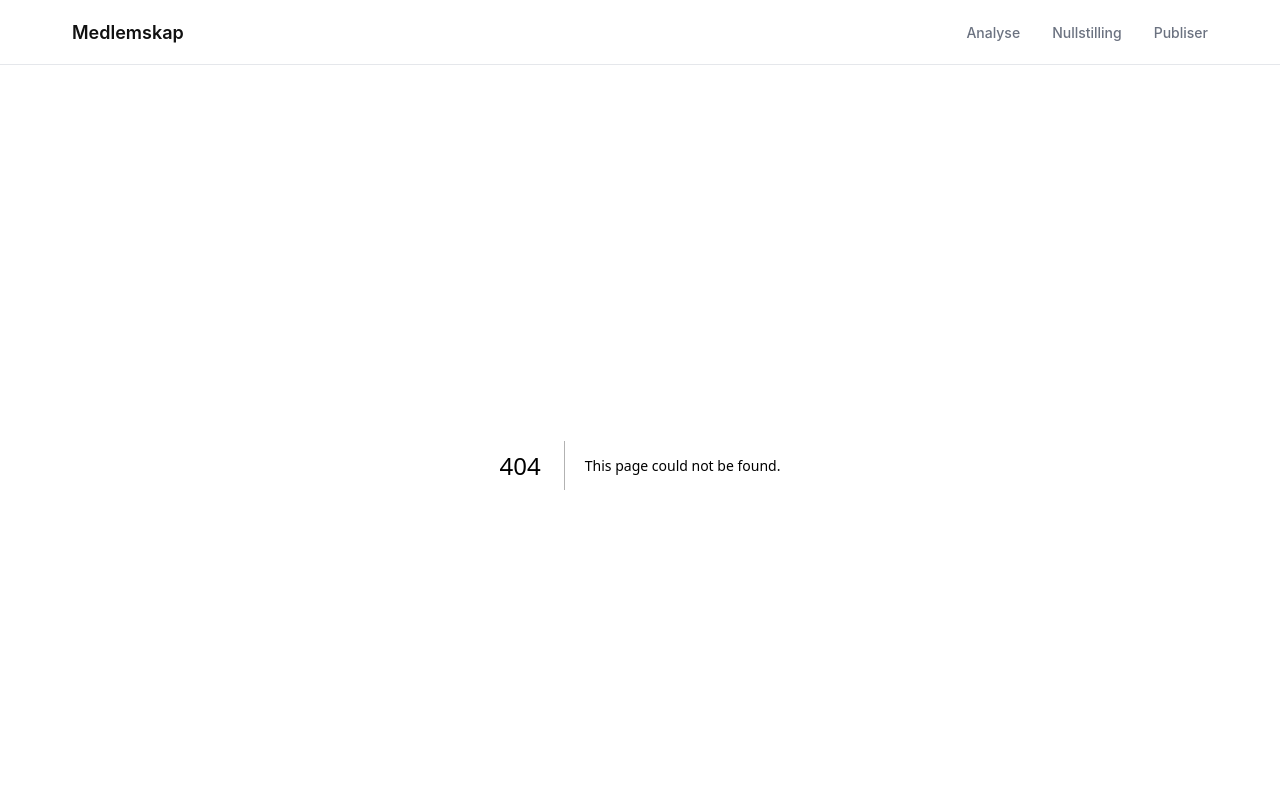
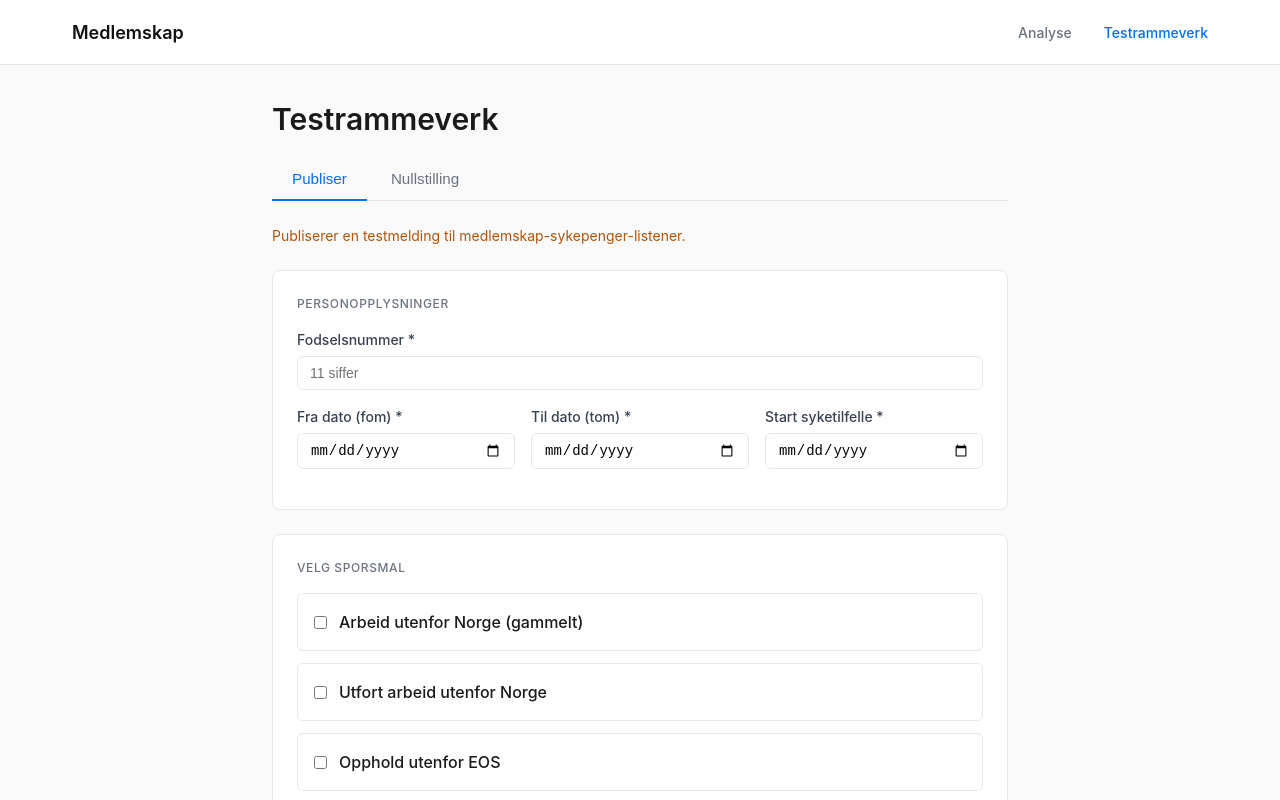
Before and after one commit to navikt/medlemskap-analyse, a Next.js app: page /testrammeverk in a window 1280 px wide. Before the commit this address had no page. Shown: the top 800 px of the page. Built offline with nearby package versions, Linux system fonts and the light colour scheme.

Commit message:
Fjerner testing-page. Endrer navigation til analyse og nullstiling

```diff
--- a/app/components/navbar.tsx
+++ b/app/components/navbar.tsx
@@ -2,28 +2,14 @@
 
 import Link from "next/link"
 import { usePathname } from "next/navigation"
-import { useState, useEffect } from "react"
 import "./navbar.css"
 
 export function Navbar() {
     const pathname = usePathname()
-    const [isDev, setIsDev] = useState<boolean | null>(null)
-
-    useEffect(() => {
-        if (isDev === null) {
-            fetch("/api/check-env")
-                .then((res) => res.json())
-                .then((data) => setIsDev(data.isDev))
-                .catch(() => setIsDev(false))
-        }
-    }, [isDev])
 
     const links = [
         { href: "/analyse", label: "Analyse" },
-        ...(isDev === true ? [
-            { href: "/nullstilling", label: "Nullstilling" },
-            { href: "/publiser", label: "Publiser" },
-        ] : []),
+        { href: "/testrammeverk", label: "Testrammeverk" },
     ]
 
     return (
--- a/app/nullstilling/page.css
+++ /dev/null
@@ -1,86 +0,0 @@
-.container {
-    max-width: 800px;
-    margin: 0 auto;
-    padding: 2rem;
-}
-
-h1 {
-    font-size: 1.875rem;
-    font-weight: 600;
-    margin-bottom: 1rem;
-}
-
-.warning-text {
-    color: #dc2626;
-    background-color: #fef2f2;
-    border: 1px solid #fecaca;
-    border-radius: 6px;
-    padding: 1rem;
-    margin-bottom: 2rem;
-    font-weight: 500;
-}
-
-.options-card {
-    background-color: #fff;
-    border: 1px solid #e5e7eb;
-    border-radius: 8px;
-    padding: 1.5rem;
-}
-
-.nullstill-section {
-    padding: 1.5rem 0;
-    border-bottom: 1px solid #e5e7eb;
-}
-
-.nullstill-section:last-child {
-    border-bottom: none;
-    padding-bottom: 0;
-}
-
-.nullstill-section:first-child {
-    padding-top: 0;
-}
-
-.nullstill-section h2 {
-    font-size: 1.25rem;
-    font-weight: 600;
-    margin-bottom: 0.5rem;
-}
-
-.nullstill-section p {
-    color: #6b7280;
-    margin-bottom: 1rem;
-}
-
-.nullstill-button {
-    background-color: #dc2626;
-    color: white;
-    border: none;
-    padding: 0.75rem 1.5rem;
-    border-radius: 6px;
-    font-size: 0.875rem;
-    font-weight: 500;
-    cursor: pointer;
-    transition: background-color 0.2s;
-}
-
-.nullstill-button:hover:not(:disabled) {
-    background-color: #b91c1c;
-}
-
-.nullstill-button:disabled {
-    opacity: 0.5;
-    cursor: not-allowed;
-}
-
-.success-message {
-    color: #059669;
-    margin-top: 1rem;
-    font-weight: 500;
-}
-
-.error-message {
-    color: #dc2626;
-    margin-top: 1rem;
-    font-weight: 500;
-}
--- a/app/nullstilling/page.tsx
+++ b/app/testrammeverk/NullstillingPanel.tsx
@@ -1,7 +1,6 @@
 "use client"
 
-import { useState, useEffect } from "react"
-import { notFound } from "next/navigation"
+import { useState } from "react"
 import "./page.css"
 
 interface SlettVurderingResponse {
@@ -10,32 +9,12 @@ interface SlettVurderingResponse {
     slettetVurderingAnalyse: number
 }
 
-export default function NullstillingPage() {
+export function NullstillingPanel() {
     const [fnr, setFnr] = useState("")
     const [isLoading1, setIsLoading1] = useState(false)
     const [isLoading2, setIsLoading2] = useState(false)
     const [result1, setResult1] = useState<{ success: boolean; message: string; data?: SlettVurderingResponse } | null>(null)
     const [result2, setResult2] = useState<{ success: boolean; message: string } | null>(null)
-    const [isDev, setIsDev] = useState<boolean | null>(null)
-
-    useEffect(() => {
-        fetch("/api/check-env")
-            .then((res) => res.json())
-            .then((data) => setIsDev(data.isDev))
-            .catch(() => setIsDev(false))
-    }, [])
-
-    if (isDev === null) {
-        return (
-            <div className="container">
-                <p>Laster...</p>
-            </div>
-        )
-    }
-
-    if (!isDev) {
-        notFound()
-    }
 
     const isValidFnr = fnr.trim().length === 11
 
@@ -89,29 +68,26 @@ export default function NullstillingPage() {
     }
 
     return (
-        <div className="container">
-            <h1>Nullstilling</h1>
-            <p className="warning-text">
-                Advarsel: Disse handlingene sletter data i databasen. Kun tilgjengelig i dev-miljø.
+        <div>
+            <p className="warning-text danger">
+                Advarsel: Disse handlingene sletter data i databasen.
             </p>
 
             <div className="options-card">
                 <div className="form-group">
-                    <label className="form-label" htmlFor="fnr">
+                    <label className="form-label" htmlFor="fnr-nullstill">
                         Fodselsnummer (11 siffer) *
                     </label>
                     <input
                         type="text"
-                        id="fnr"
+                        id="fnr-nullstill"
                         className="form-input"
                         value={fnr}
                         onChange={(e) => setFnr(e.target.value)}
                         placeholder="12345678912"
                         maxLength={11}
                     />
-                    {fnr && !isValidFnr && (
-                        <p className="error-message">Fodselsnummer ma vare 11 siffer</p>
-                    )}
+                    {fnr && !isValidFnr && <p className="error-message">Fodselsnummer ma vare 11 siffer</p>}
                 </div>
             </div>
 
@@ -127,9 +103,7 @@ export default function NullstillingPage() {
                         {isLoading1 ? "Sletter..." : "Slett vurderinger"}
                     </button>
                     {result1 && (
-                        <p className={result1.success ? "success-message" : "error-message"}>
-                            {result1.message}
-                        </p>
+                        <p className={result1.success ? "success-message" : "error-message"}>{result1.message}</p>
                     )}
                 </div>
 
@@ -144,9 +118,7 @@ export default function NullstillingPage() {
                         {isLoading2 ? "Sletter..." : "Slett brukersvar"}
                     </button>
                     {result2 && (
-                        <p className={result2.success ? "success-message" : "error-message"}>
-                            {result2.message}
-                        </p>
+                        <p className={result2.success ? "success-message" : "error-message"}>{result2.message}</p>
                     )}
                 </div>
             </div>
--- a/app/publiser/page.tsx
+++ b/app/testrammeverk/PubliserPanel.tsx
@@ -1,6 +1,6 @@
 "use client"
 
-import { useState, useEffect } from "react"
+import { useState } from "react"
 import "./page.css"
 
 import arbeidUtenforNorgeGammeltJa from "../../data/arbeid-utenfor-norge-gammelt-ja.json"
@@ -50,8 +50,15 @@ const jsonTemplates = {
     },
 }
 
-export default function PubliserPage() {
-    const [isDev, setIsDev] = useState<boolean | null>(null)
+const labels: Record<keyof Selections, string> = {
+    arbeidUtenforNorgeGammelt: "Arbeid utenfor Norge (gammelt)",
+    utfortArbeidUtenforNorge: "Utfort arbeid utenfor Norge",
+    oppholdUtenforEOS: "Opphold utenfor EOS",
+    oppholdstillatelse: "Oppholdstillatelse",
+    oppholdUtenforNorge: "Opphold utenfor Norge",
+}
+
+export function PubliserPanel() {
     const [selections, setSelections] = useState<Selections>({
         arbeidUtenforNorgeGammelt: { enabled: false, answer: null },
         utfortArbeidUtenforNorge: { enabled: false, answer: null },
@@ -67,13 +74,6 @@ export default function PubliserPage() {
     const [isLoading, setIsLoading] = useState(false)
     const [result, setResult] = useState<{ success: boolean; message: string } | null>(null)
     const [generatedJson, setGeneratedJson] = useState<string>("")
-
-    useEffect(() => {
-        fetch("/api/check-env")
-            .then((res) => res.json())
-            .then((data) => setIsDev(data.isDev))
-            .catch(() => setIsDev(false))
-    }, [])
 
     const handleCheckboxChange = (key: keyof Selections) => {
         setSelections((prev) => ({
@@ -179,31 +179,11 @@ export default function PubliserPage() {
         }
     }
 
-    if (isDev === null) {
-        return <div className="container"><p>Laster...</p></div>
-    }
-
-    if (!isDev) {
-        return (
-            <div className="container">
-                <h1>404</h1>
-                <p>Denne siden finnes ikke.</p>
-            </div>
-        )
-    }
-
-    const labels: Record<keyof Selections, string> = {
-        arbeidUtenforNorgeGammelt: "Arbeid utenfor Norge (gammelt)",
-        utfortArbeidUtenforNorge: "Utfort arbeid utenfor Norge",
-        oppholdUtenforEOS: "Opphold utenfor EOS",
-        oppholdstillatelse: "Oppholdstillatelse",
-        oppholdUtenforNorge: "Opphold utenfor Norge",
-    }
-
     return (
-        <div className="container">
-            <h1>Publiser Sykepengesøknad</h1>
-            <p className="warning-text">Kun tilgjengelig i dev. Publiserer en testmelding til medlemskap-sykepenger-listener.</p>
+        <div>
+            <p className="warning-text">
+                Publiserer en testmelding til medlemskap-sykepenger-listener.
+            </p>
 
             <div className="options-card">
                 <div className="options-title">Personopplysninger</div>
@@ -269,10 +249,7 @@ export default function PubliserPage() {
                 <div className="options-title">Velg sporsmal</div>
 
                 {(Object.keys(selections) as Array<keyof Selections>).map((key) => (
-                    <div
-                        key={key}
-                        className={`option-item ${selections[key].enabled ? "selected" : ""}`}
-                    >
+                    <div key={key} className={`option-item ${selections[key].enabled ? "selected" : ""}`}>
                         <label className="option-label">
                             <input
                                 type="checkbox"
@@ -309,26 +286,16 @@ export default function PubliserPage() {
             </div>
 
             <div className="button-row">
-                <button
-                    onClick={handleGeneratePreview}
-                    className="preview-button"
-                    disabled={!isFormValid}
-                >
+                <button onClick={handleGeneratePreview} className="preview-button" disabled={!isFormValid}>
                     Forhandsvis JSON
                 </button>
-                <button
-                    onClick={handlePubliser}
-                    className="publish-button"
-                    disabled={!isFormValid || isLoading}
-                >
+                <button onClick={handlePubliser} className="publish-button" disabled={!isFormValid || isLoading}>
                     {isLoading ? "Publiserer..." : "Publiser"}
                 </button>
             </div>
 
             {result && (
-                <div className={`result-message ${result.success ? "success" : "error"}`}>
-                    {result.message}
-                </div>
+                <div className={`result-message ${result.success ? "success" : "error"}`}>{result.message}</div>
             )}
 
             {generatedJson && (
--- a/app/publiser/page.css
+++ b/app/testrammeverk/page.css
@@ -5,17 +5,63 @@
 }
 
 h1 {
-    font-size: 1.75rem;
+    font-size: 1.875rem;
     font-weight: 600;
-    margin-bottom: 0.5rem;
+    margin-bottom: 1rem;
 }
 
+.info-text {
+    color: #6b7280;
+    font-size: 0.875rem;
+}
+
+/* Tabs */
+.tabs {
+    display: flex;
+    gap: 0.25rem;
+    border-bottom: 1px solid #e5e7eb;
+    margin-bottom: 1.5rem;
+}
+
+.tab {
+    padding: 0.75rem 1.25rem;
+    font-size: 0.95rem;
+    font-weight: 500;
+    border: none;
+    background: none;
+    color: #6b7280;
+    cursor: pointer;
+    border-bottom: 2px solid transparent;
+    margin-bottom: -1px;
+    transition: color 0.2s, border-color 0.2s;
+}
+
+.tab:hover {
+    color: #111827;
+}
+
+.tab.active {
+    color: #0070f3;
+    border-bottom-color: #0070f3;
+}
+
+/* Warning texts */
 .warning-text {
     color: #b45309;
     font-size: 0.875rem;
     margin-bottom: 1.5rem;
 }
 
+.warning-text.danger {
+    color: #dc2626;
+    background-color: #fef2f2;
+    border: 1px solid #fecaca;
+    border-radius: 6px;
+    padding: 1rem;
+    font-weight: 500;
+}
+
+/* Cards */
 .options-card {
     background-color: #fff;
     border: 1px solid #e5e7eb;
@@ -33,6 +79,7 @@ h1 {
     margin-bottom: 1rem;
 }
 
+/* Form */
 .form-group {
     margin-bottom: 1rem;
 }
@@ -68,6 +115,7 @@ h1 {
     flex: 1;
 }
 
+/* Option items */
 .option-item {
     padding: 1rem;
     border: 1px solid #e5e7eb;
@@ -104,6 +152,7 @@ h1 {
     font-size: 0.875rem;
 }
 
+/* Publiser buttons */
 .button-row {
     display: flex;
     gap: 1rem;
@@ -152,6 +201,7 @@ h1 {
     cursor: not-allowed;
 }
 
+/* Result messages */
 .result-message {
     padding: 1rem;
     border-radius: 6px;
@@ -193,3 +243,62 @@ h1 {
     white-space: pre-wrap;
     word-break: break-word;
 }
+
+/* Nullstilling */
+.nullstill-section {
+    padding: 1.5rem 0;
+    border-bottom: 1px solid #e5e7eb;
+}
+
+.nullstill-section:last-child {
+    border-bottom: none;
+    padding-bottom: 0;
+}
+
+.nullstill-section:first-child {
+    padding-top: 0;
+}
+
+.nullstill-section h2 {
+    font-size: 1.25rem;
+    font-weight: 600;
+    margin-bottom: 0.5rem;
+}
+
+.nullstill-section p {
+    color: #6b7280;
+    margin-bottom: 1rem;
+}
+
+.nullstill-button {
+    background-color: #dc2626;
+    color: white;
+    border: none;
+    padding: 0.75rem 1.5rem;
+    border-radius: 6px;
+    font-size: 0.875rem;
+    font-weight: 500;
+    cursor: pointer;
+    transition: background-color 0.2s;
+}
+
+.nullstill-button:hover:not(:disabled) {
+    background-color: #b91c1c;
+}
+
+.nullstill-button:disabled {
+    opacity: 0.5;
+    cursor: not-allowed;
+}
+
+.success-message {
+    color: #059669;
+    margin-top: 1rem;
+    font-weight: 500;
+}
+
+.error-message {
+    color: #dc2626;
+    margin-top: 1rem;
+    font-weight: 500;
+}
--- /dev/null
+++ b/app/testrammeverk/page.tsx
@@ -0,0 +1,66 @@
+"use client"
+
+import { useState, useEffect } from "react"
+import { PubliserPanel } from "./PubliserPanel"
+import { NullstillingPanel } from "./NullstillingPanel"
+import "./page.css"
+
+type Tab = "publiser" | "nullstilling"
+
+export default function TestrammeverkPage() {
+    const [isDev, setIsDev] = useState<boolean | null>(null)
+    const [activeTab, setActiveTab] = useState<Tab>("publiser")
+
+    useEffect(() => {
+        fetch("/api/check-env")
+            .then((res) => res.json())
+            .then((data) => setIsDev(data.isDev))
+            .catch(() => setIsDev(false))
+    }, [])
+
+    if (isDev === null) {
+        return (
+            <div className="container">
+                <p>Laster...</p>
+            </div>
+        )
+    }
+
+    if (!isDev) {
+        return (
+            <div className="container">
+                <h1>Testrammeverk</h1>
+                <p className="info-text">Testrammeverket er kun tilgjengelig i dev-miljo.</p>
+            </div>
+        )
+    }
+
+    return (
+        <div className="container">
+            <h1>Testrammeverk</h1>
+
+            <div className="tabs" role="tablist">
+                <button
+                    role="tab"
+                    aria-selected={activeTab === "publiser"}
+                    className={`tab ${activeTab === "publiser" ? "active" : ""}`}
+                    onClick={() => setActiveTab("publiser")}
+                >
+                    Publiser
+                </button>
+                <button
+                    role="tab"
+                    aria-selected={activeTab === "nullstilling"}
+                    className={`tab ${activeTab === "nullstilling" ? "active" : ""}`}
+                    onClick={() => setActiveTab("nullstilling")}
+                >
+                    Nullstilling
+                </button>
+            </div>
+
+            <div className="tab-panel">
+                {activeTab === "publiser" ? <PubliserPanel /> : <NullstillingPanel />}
+            </div>
+        </div>
+    )
+}
```
